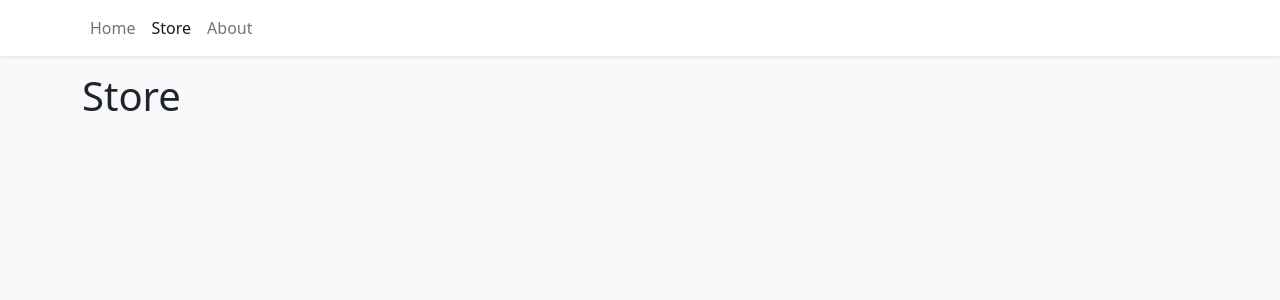
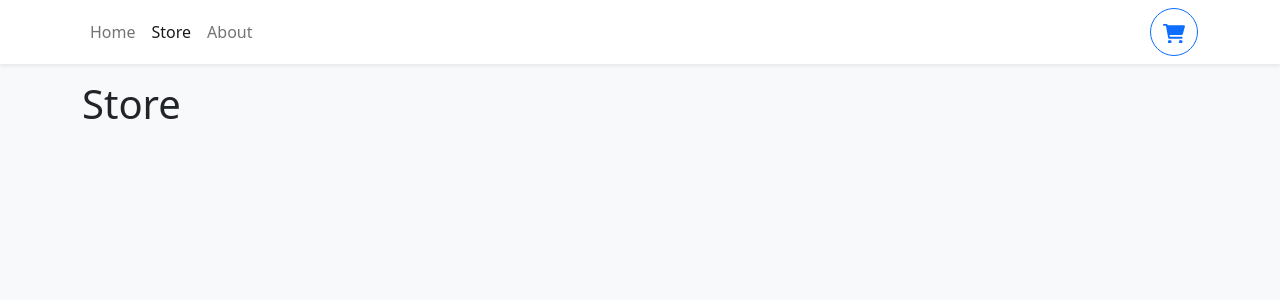
Before and after one commit to cmdcjones/shopping-cart-app, a React (Vite) app: page /store in a window 1280 px wide. Shown: the top 300 px of the page. Built offline with nearby package versions, Linux system fonts and the light colour scheme.

Commit message:
create Button for Navbar

```diff
--- a/src/components/Navbar.tsx
+++ b/src/components/Navbar.tsx
@@ -1,11 +1,11 @@
-import { Container, Nav, Navbar as NavbarBS } from 'react-bootstrap'
+import { Button, Container, Nav, Navbar as NavbarBS } from 'react-bootstrap'
 import { NavLink } from 'react-router-dom';
 
 export function Navbar() {
   return (
     <NavbarBS className="bg-white shadow-sm mb-3">
       <Container>
-        <Nav>
+        <Nav className="me-auto">
           <Nav.Link to="/" as={NavLink}>
            Home
           </Nav.Link>
@@ -16,6 +16,23 @@
            About
           </Nav.Link>
         </Nav>
+        <Button
+          style={{
+            width: "3rem",
+            height: "3rem",
+            position: "relative"
+          }}
+          variant="outline-primary"
+          className="rounded-circle"
+        >
+          <svg
+            xmlns="http://www.w3.org/2000/svg"
+            viewBox="0 0 576 512"
+            fill="currentColor"
+          >
+            <path d="M96 0C107.5 0 117.4 8.19 119.6 19.51L121.1 32H541.8C562.1 32 578.3 52.25 572.6 72.66L518.6 264.7C514.7 278.5 502.1 288 487.8 288H170.7L179.9 336H488C501.3 336 512 346.7 512 360C512 373.3 501.3 384 488 384H159.1C148.5 384 138.6 375.8 136.4 364.5L76.14 48H24C10.75 48 0 37.25 0 24C0 10.75 10.75 0 24 0H96zM128 464C128 437.5 149.5 416 176 416C202.5 416 224 437.5 224 464C224 490.5 202.5 512 176 512C149.5 512 128 490.5 128 464zM512 464C512 490.5 490.5 512 464 512C437.5 512 416 490.5 416 464C416 437.5 437.5 416 464 416C490.5 416 512 437.5 512 464z" />
+          </svg>
+        </Button>
       </Container>
     </NavbarBS>
   );
```
